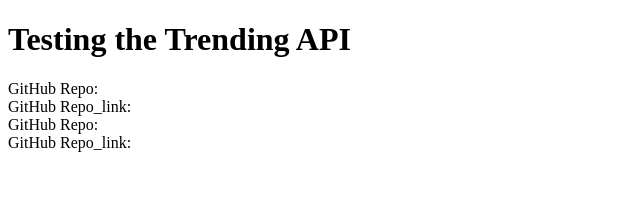
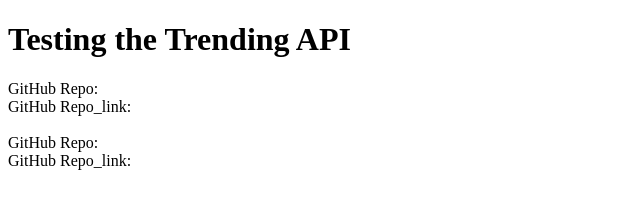
Before and after one commit to Bkim0316/Top-Git-Hub-Repositories, a plain HTML site: page index.html in a window 1280 px wide. Shown: the whole page, without its empty margins (0-640 px from the left). Drawn offline with Linux system fonts and the light colour scheme; no server answers.

Commit message:
Update index.html

```diff
--- a/index.html
+++ b/index.html
@@ -13,7 +13,7 @@
 
         <p>
             GitHub Repo: <span id="repo_0"></span><br />
-            GitHub Repo_link: <span id="repo_link_0"></span><br />
+            GitHub Repo_link: <span id="repo_link_0"></span><br /><br />
 
             GitHub Repo: <span id="repo_1"></span><br />
             GitHub Repo_link: <span id="repo_link_1"></span>
```
